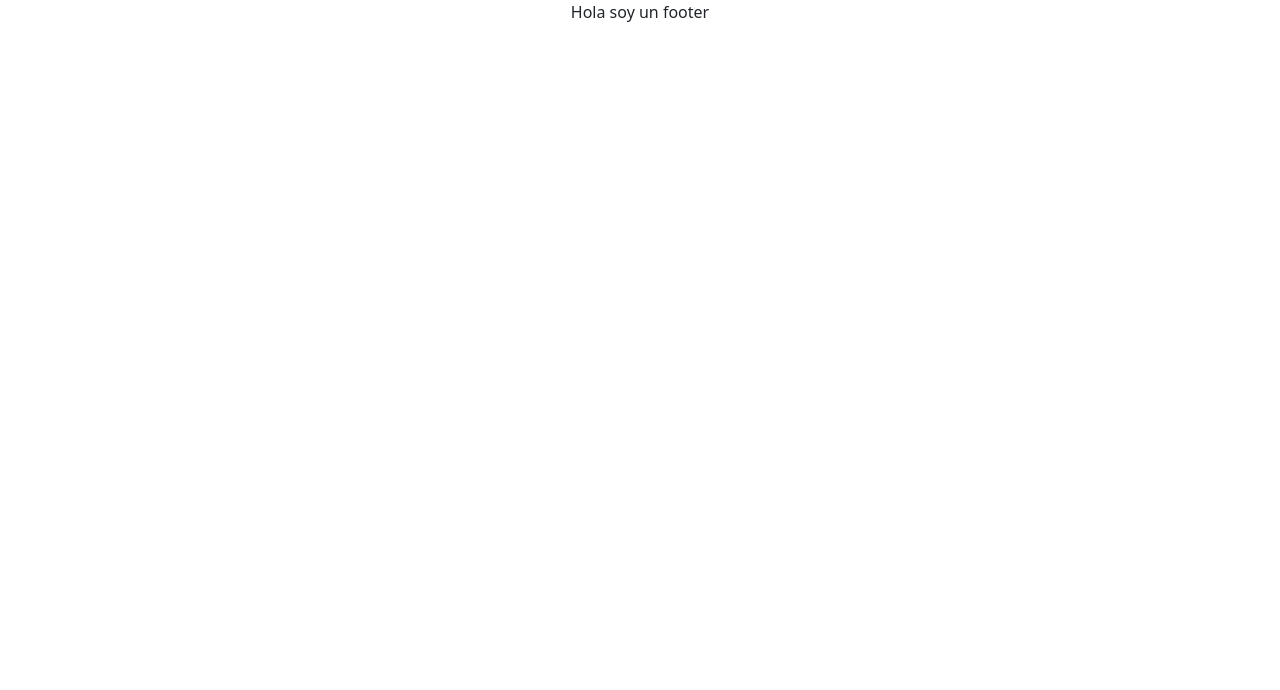
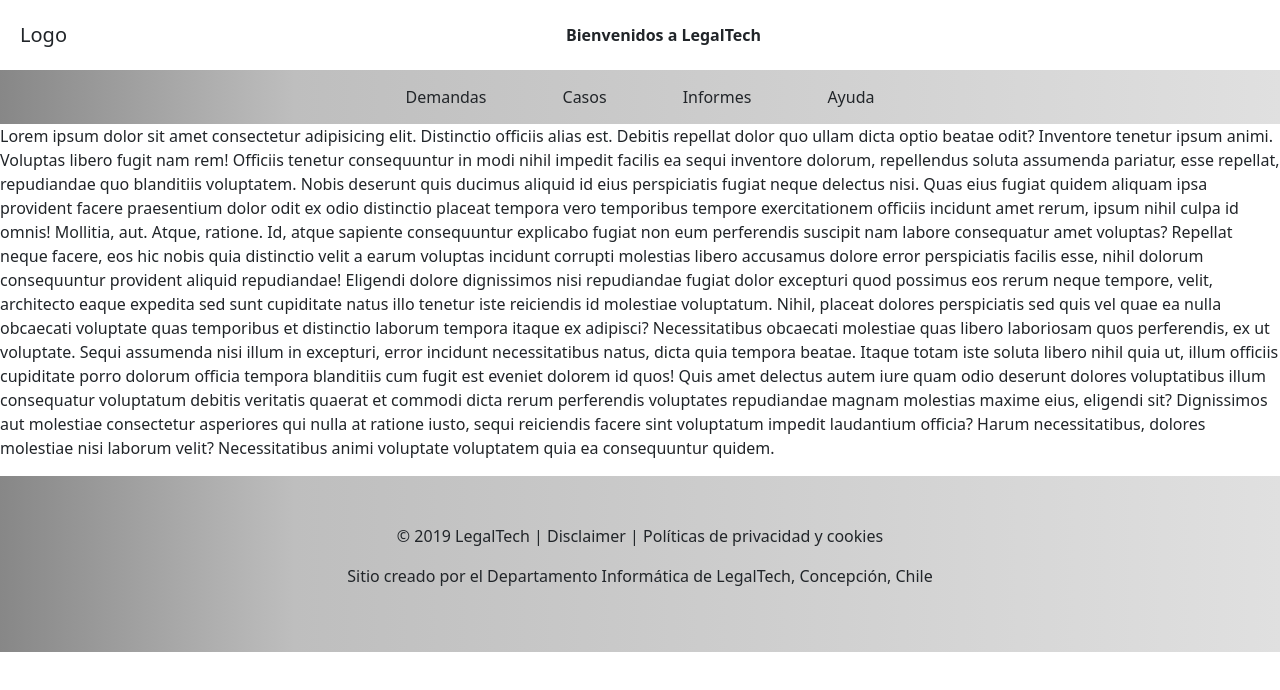
Before and after one commit to carlolopezr/AppLegalTech, an Angular app: page / in a window 1280 px wide. Shown: the top 690 px of the page. Built offline with nearby package versions, Linux system fonts and the light colour scheme.

Commit message:
Home y estructura

```diff
--- a/src/app/app-routing.module.ts
+++ b/src/app/app-routing.module.ts
@@ -1,7 +1,13 @@
 import { NgModule } from '@angular/core';
 import { RouterModule, Routes } from '@angular/router';
 
-const routes: Routes = [];
+const routes: Routes = [
+
+  // {
+  //   path: 'home',
+  //   loadChildren: () => import('./app/home/home.module').then( m => m.HomePageModule)
+  // },
+];
 
 @NgModule({
   imports: [RouterModule.forRoot(routes)],
--- a/src/app/app.component.html
+++ b/src/app/app.component.html
@@ -1,2 +1,25 @@
+<app-topnav></app-topnav>
+<app-navbar></app-navbar>
 <app-crear-demanda></app-crear-demanda>
+<p>Lorem ipsum dolor sit amet consectetur adipisicing elit. Distinctio officiis alias est. Debitis repellat dolor quo
+    ullam dicta optio beatae odit? Inventore tenetur ipsum animi. Voluptas libero fugit nam rem! Officiis tenetur
+    consequuntur in modi nihil impedit facilis ea sequi inventore dolorum, repellendus soluta assumenda pariatur, esse
+    repellat, repudiandae quo blanditiis voluptatem. Nobis deserunt quis ducimus aliquid id eius perspiciatis fugiat
+    neque delectus nisi. Quas eius fugiat quidem aliquam ipsa provident facere praesentium dolor odit ex odio distinctio
+    placeat tempora vero temporibus tempore exercitationem officiis incidunt amet rerum, ipsum nihil culpa id omnis!
+    Mollitia, aut. Atque, ratione. Id, atque sapiente consequuntur explicabo fugiat non eum perferendis suscipit nam
+    labore consequatur amet voluptas? Repellat neque facere, eos hic nobis quia distinctio velit a earum voluptas
+    incidunt corrupti molestias libero accusamus dolore error perspiciatis facilis esse, nihil dolorum consequuntur
+    provident aliquid repudiandae! Eligendi dolore dignissimos nisi repudiandae fugiat dolor excepturi quod possimus eos
+    rerum neque tempore, velit, architecto eaque expedita sed sunt cupiditate natus illo tenetur iste reiciendis id
+    molestiae voluptatum. Nihil, placeat dolores perspiciatis sed quis vel quae ea nulla obcaecati voluptate quas
+    temporibus et distinctio laborum tempora itaque ex adipisci? Necessitatibus obcaecati molestiae quas libero
+    laboriosam quos perferendis, ex ut voluptate. Sequi assumenda nisi illum in excepturi, error incidunt necessitatibus
+    natus, dicta quia tempora beatae. Itaque totam iste soluta libero nihil quia ut, illum officiis cupiditate porro
+    dolorum officia tempora blanditiis cum fugit est eveniet dolorem id quos! Quis amet delectus autem iure quam odio
+    deserunt dolores voluptatibus illum consequatur voluptatum debitis veritatis quaerat et commodi dicta rerum
+    perferendis voluptates repudiandae magnam molestias maxime eius, eligendi sit? Dignissimos aut molestiae consectetur
+    asperiores qui nulla at ratione iusto, sequi reiciendis facere sint voluptatum impedit laudantium officia? Harum
+    necessitatibus, dolores molestiae nisi laborum velit? Necessitatibus animi voluptate voluptatem quia ea consequuntur
+    quidem.</p>
 <app-footer></app-footer>
--- a/src/app/shared/footer/footer.component.html
+++ b/src/app/shared/footer/footer.component.html
@@ -1,3 +1,4 @@
-<div class="jumbotron text-center" style="margin-bottom:0">
-    <p>Hola soy un footer</p>
+<div class="degradado p-5 jumbotron text-center" style="margin-bottom:0">
+    <p>© 2019 LegalTech    |    Disclaimer    |    Políticas de privacidad y cookies</p>
+    <p>Sitio creado por el Departamento Informática de LegalTech, Concepción, Chile</p>
 </div>
--- /dev/null
+++ b/src/app/shared/navbar/navbar.component.css
@@ -0,0 +1,18 @@
+*{
+    box-sizing: border-box;
+    margin: 0;
+    padding: 0;
+}
+
+
+.gris{
+    color: #212529;
+}
+
+.item-padding{
+    padding: 15px 30px;
+}
+
+nav ul li:hover{
+    background-color: rgb(172, 172, 172);
+}
--- /dev/null
+++ b/src/app/shared/navbar/navbar.component.html
@@ -0,0 +1,16 @@
+<nav class="degradado navbar navbar-expand-sm bg-light justify-content-center">
+    <ul class="navbar-nav">
+      <li class="nav-item item-padding">
+        <a class="nav-link gris" href="#">Demandas</a>
+      </li>
+      <li class="nav-item item-padding">
+        <a class="nav-link gris" href="#">Casos</a>
+      </li>
+      <li class="nav-item item-padding">
+        <a class="nav-link gris" href="#">Informes</a>
+      </li>
+      <li class="nav-item item-padding">
+        <a class="nav-link gris" href="#">Ayuda</a>
+      </li>
+    </ul>
+</nav>
--- /dev/null
+++ b/src/app/shared/navbar/navbar.component.ts
@@ -0,0 +1,15 @@
+import { Component, OnInit } from '@angular/core';
+
+@Component({
+  selector: 'app-navbar',
+  templateUrl: './navbar.component.html',
+  styleUrls: ['./navbar.component.css']
+})
+export class NavbarComponent implements OnInit {
+
+  constructor() { }
+
+  ngOnInit(): void {
+  }
+
+}
--- /dev/null
+++ b/src/app/shared/topnav/topnav.component.css
@@ -0,0 +1,14 @@
+*{
+    box-sizing: border-box;
+    margin: 0;
+    padding: 0;
+}
+
+.enlinea{
+    display: flex;
+    padding: 20px;
+}
+
+a{
+    color: #212529;
+}
--- /dev/null
+++ b/src/app/shared/topnav/topnav.component.html
@@ -0,0 +1,6 @@
+<nav class="navbar navbar-expand-sm">
+    <div class="enlinea container-fluid">
+      <a class="float-left navbar-brand" href="#">Logo</a>
+      <b class="mx-auto"> Bienvenidos a LegalTech</b>
+    </div>
+</nav>
--- /dev/null
+++ b/src/app/shared/topnav/topnav.component.ts
@@ -0,0 +1,15 @@
+import { Component, OnInit } from '@angular/core';
+
+@Component({
+  selector: 'app-topnav',
+  templateUrl: './topnav.component.html',
+  styleUrls: ['./topnav.component.css']
+})
+export class TopnavComponent implements OnInit {
+
+  constructor() { }
+
+  ngOnInit(): void {
+  }
+
+}
--- a/src/styles.css
+++ b/src/styles.css
@@ -3,3 +3,7 @@
     margin: 0;
     padding: 0;
 }
+
+.degradado{
+    background: linear-gradient(90deg, rgba(135,135,135,1) 0%, rgba(190,190,190,1) 23%, rgba(224,224,224,1) 100%);
+}
```
Also changed, not shown: src/app/shared/shared.module.ts (+8 -2 lines), 2 other files (tests, documents, lock files or other folders).
